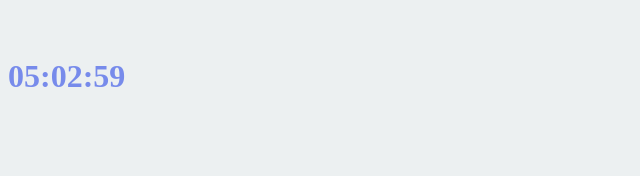
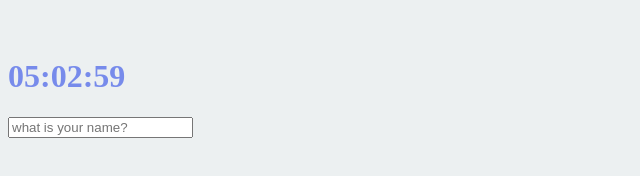
Before and after one commit to maru-dev4905/ChromeWeb, a plain HTML site: page index.html in a window 1280 px wide. Shown: the whole page, without its empty margins (0-640 px from the left). Drawn offline with Linux system fonts and the light colour scheme.

Commit message:
saving the user name 개발중

```diff
--- /dev/null
+++ b/greeting.js
@@ -0,0 +1,43 @@
+const form = document.querySelector(".js-form");
+const input = form.querySelector("input");
+const greeting = document.querySelector(".js-greetings");
+
+const USER_LS = "currentUser";
+const SHOWING_CN = "showing";
+
+function saveName(text){
+    localStorage.setItem(USER_LS, text);
+}
+
+function handleSubmit(event){
+    event.preventDefault();
+    const currentValue = input.value;
+    paintGreeting(currentValue);
+    saveName(currentValue);
+}
+
+function askFormName(){
+    form.classList.add(SHOWING_CN);
+    form.addEventListener("submit",handleSubmit);
+}
+
+function paintGreeting(text){
+    form.classList.remove(SHOWING_CN);
+    greeting.classList.add(SHOWING_CN);
+    greeting.innerText = `Hello ${text}`
+}
+
+function loadName(){
+    const currentUser = localStorage.getItem(USER_LS);
+    if(currentUser === null){
+        askFormName();
+    }else{
+        paintGreeting(currentUser);
+    }
+}
+
+function init(){
+    loadName();
+}
+
+init();
--- a/index.html
+++ b/index.html
@@ -9,6 +9,11 @@
     <div class="js-clock">
         <h1></h1>
     </div>
+    <form class="js-form form">
+        <input type="text" placeholder="what is your name?" />
+    </form>
+    <h4 class="js-greetings greetings"></h4>
     <script src="clock.js"></script>
+    <script src="greeting.js"></script>
 </body>
 </html>
--- a/style.css
+++ b/style.css
@@ -4,10 +4,18 @@ body{
 .btn{
     cursor: pointer;
 }
-h1{
+body{
     color: #778beb;
-    transition: 0.5s ease-in-out;
 }
 .clicked{
     color: #3dc1d3;
 }
+
+.form,
+.greetings{
+    display: none;
+}
+
+.showing{
+    display: block;
+}
```
